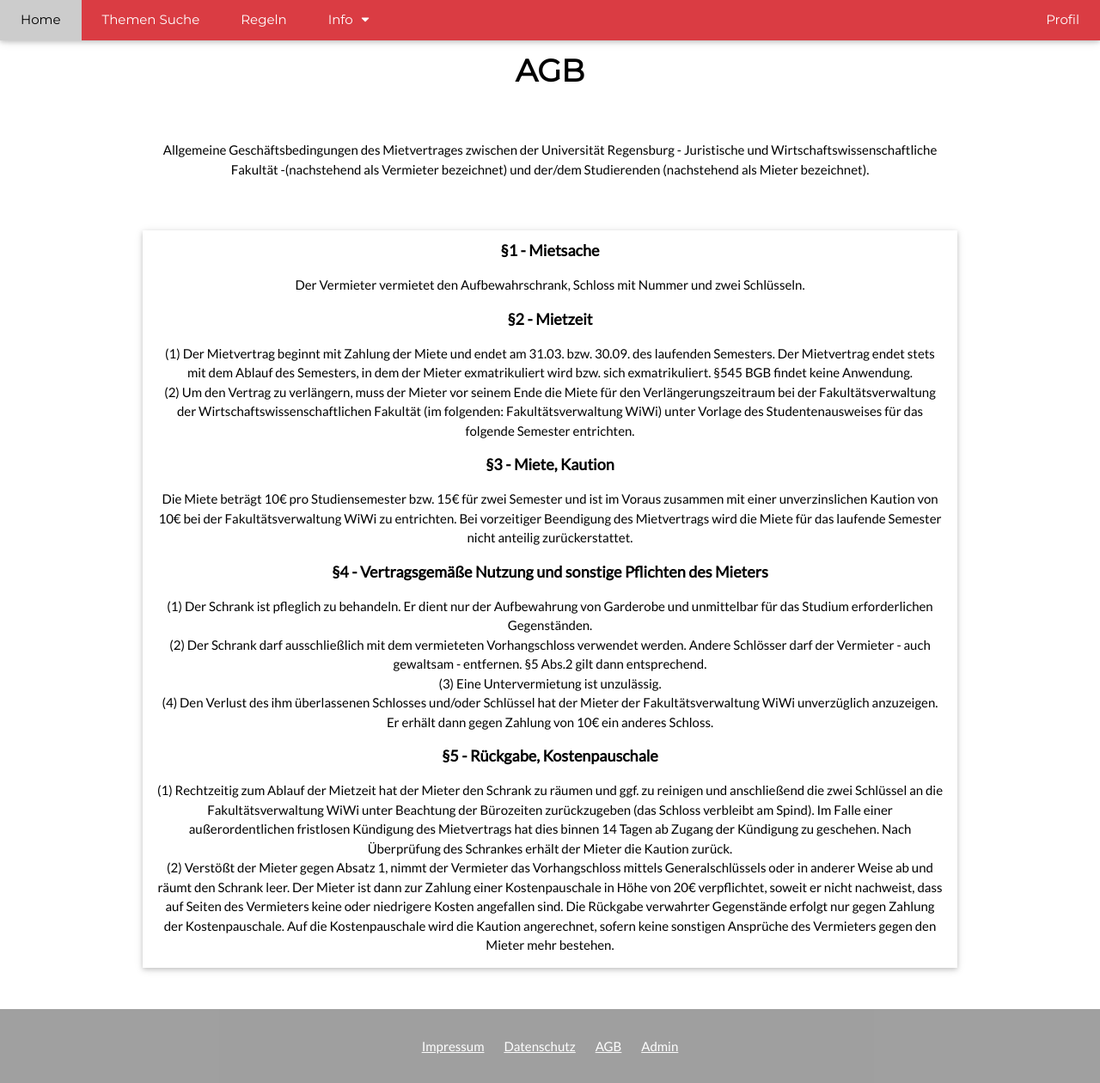
After one commit to sabrinaascha/seminarvergabetool, a Flask app: page /info/agb in a window 1280 px wide. The commit adds this page. Shown: the whole page at 86% size. Run offline with Flask 3, Linux system fonts and the light colour scheme.

Commit message:
Creatig templates

```diff
--- a/app/__init__.py
+++ b/app/__init__.py
@@ -1,5 +1,6 @@
 from flask import Flask, render_template
 from flask_sqlalchemy import SQLAlchemy
+from app.models import db
 from urllib.parse import quote_plus
 
 app = Flask(__name__)
@@ -27,5 +28,7 @@ app.config["SQLALCHEMY_TRACK_MODIFICATIONS"] = False  # Um zusätzliche Warnunge
 
 #blueprints importieren + registrieren
 from app.views.index import bp_index
+from app.views.index import bp_info
 
 app.register_blueprint(bp_index, url_prefix="")
+app.register_blueprint(bp_info, url_prefix="/info")
--- a/app/templates/base.html
+++ b/app/templates/base.html
@@ -2,7 +2,7 @@
 <html lang="de">
 
 <head>
-  <title>Spindvergabe</title>
+  <title>Seminarvergabe</title>
   <meta charset="UTF-8">
   <meta name="viewport" content="width=device-width, initial-scale=1">
   <link rel="stylesheet" href="{{ url_for('static', filename='styles/w3.css') }}">
@@ -45,8 +45,8 @@
       <a class="w3-bar-item w3-button w3-padding-large w3-hide-medium w3-hide-large w3-right" href="javascript:void(0)"
         onclick="openNavbar()" title="Toggle Navigation Menu"><i class="fa fa-bars"></i></a>
       <a href="{{ url_for('bp_index.index')}}" class="w3-bar-item w3-button w3-padding-large">Home</a>
-      <a href="{{ url_for('bp_mieten.mieten')}}" class="w3-bar-item w3-button w3-padding-large w3-hide-small">Themen Suche</a>
-      <a href="{{ url_for('bp_preise.preise')}}" class="w3-bar-item w3-button w3-padding-large w3-hide-small">Regeln</a>
+      <a href="{{ url_for('bp_index.index')}}" class="w3-bar-item w3-button w3-padding-large w3-hide-small">Themen Suche</a>
+      <a href="{{ url_for('bp_index.index')}}" class="w3-bar-item w3-button w3-padding-large w3-hide-small">Regeln</a>
         <div class="w3-dropdown-hover w3-hide-small">
         <button class="w3-padding-large w3-button" title="Info">Info<i class="fa fa-caret-down"
             style="padding-left: 10px;"></i></button>
@@ -58,21 +58,21 @@
         </div>
       </div>
 
-      <a href="{{ url_for('bp_profile.profile')}}" class="w3-padding-large w3-button w3-right">Profil</a>
-      <!-- <a hidden href="{{ url_for('bp_admin.admin')}}" class="w3-padding-large w3-button w3-right" id="adminButtonDesktop">Admin</a> -->
+      <a href="{{ url_for('bp_index.index')}}" class="w3-padding-large w3-button w3-right">Profil</a>
+      <!-- <a hidden href="{{ url_for('bp_index.index')}}" class="w3-padding-large w3-button w3-right" id="adminButtonDesktop">Admin</a> -->
     </div>
   </div>
 
   <!-- Navbar on small screens (remove the onclick attribute if you want the navbar to always show on top of the content when clicking on the links) -->
   <div id="navDemo" class="w3-bar-block w3-fids-color w3-hide w3-hide-large w3-hide-medium w3-top"
     style="margin-top:46px">
-    <a href="{{ url_for('bp_mieten.mieten')}}" class="w3-bar-item w3-button w3-padding-large"
+    <a href="{{ url_for('bp_index.index')}}" class="w3-bar-item w3-button w3-padding-large"
       onclick="openNavbar()">Mieten</a>
-    <a href="{{ url_for('bp_preise.preise')}}" class="w3-bar-item w3-button w3-padding-large"
+    <a href="{{ url_for('bp_index.index')}}" class="w3-bar-item w3-button w3-padding-large"
       onclick="openNavbar()">Preise</a>
     <a href="{{ url_for('bp_info.info')}}" class="w3-bar-item w3-button w3-padding-large"
       onclick="openNavbar()">Info</a>
-    <!-- <a id="adminButtonMobile"  href="{{ url_for('bp_admin.admin')}}" class="w3-bar-item w3-button w3-padding-large w3-black"
+    <!-- <a id="adminButtonMobile"  href="{{ url_for('bp_index.index')}}" class="w3-bar-item w3-button w3-padding-large w3-black"
       onclick="openNavbar()" hidden>Admin</a> -->
   </div>
 
@@ -90,7 +90,7 @@
       <a class="own-footer" href="https://www.uni-regensburg.de/datenschutz/startseite/index.html"
         style="padding-left: 10px; padding-right: 10px;">Datenschutz</a>
       <a class="own-footer" href="{{ url_for('bp_info.agb')}}" style="padding-left: 10px; padding-right: 10px;">AGB</a>
-      <a class="own-footer" href="{{ url_for('bp_admin.admin')}}" style="padding-left: 10px; padding-right: 10px;">Admin</a>
+      <a class="own-footer" href="{{ url_for('bp_info.impressum')}}" style="padding-left: 10px; padding-right: 10px;">Admin</a>
     </div>
   </footer>
 
--- /dev/null
+++ b/app/templates/info/agb.html
@@ -0,0 +1,67 @@
+{% extends 'layout.html' %}
+
+{% block pageContent %}
+
+<!-- Header -->
+<div class="w3-container w3-center" style="padding-bottom: 32px;">
+    <h1><b>AGB</b></h1>
+</div>
+
+<!-- Information -->
+<div class="w3-container w3-white w3-center w3-padding-large">
+    Allgemeine Geschäftsbedingungen des Mietvertrages zwischen der Universität Regensburg - Juristische und
+    Wirtschaftswissenschaftliche Fakultät -(nachstehend als Vermieter bezeichnet) und der/dem Studierenden (nachstehend
+    als Mieter bezeichnet).
+</div>
+
+<!-- Note -->
+<div class="w3-container w3-center w3-padding-32">
+    <div class="w3-panel w3-card w3-center">
+        <h5><b>§1 - Mietsache</b></h5>
+        <p>
+            Der Vermieter vermietet den Aufbewahrschrank, Schloss mit Nummer und zwei Schlüsseln.
+        </p>
+        <h5><b>§2 - Mietzeit</b></h5>
+        <p>
+            (1) Der Mietvertrag beginnt mit Zahlung der Miete und endet am 31.03. bzw. 30.09. des laufenden Semesters.
+            Der Mietvertrag endet stets mit dem Ablauf des Semesters, in dem der Mieter exmatrikuliert wird bzw. sich
+            exmatrikuliert. §545 BGB findet keine Anwendung.<br>
+            (2) Um den Vertrag zu verlängern, muss der Mieter vor seinem Ende die Miete für den Verlängerungszeitraum
+            bei der Fakultätsverwaltung der Wirtschaftswissenschaftlichen Fakultät (im folgenden: Fakultätsverwaltung
+            WiWi) unter Vorlage des Studentenausweises für das folgende Semester entrichten.
+        </p>
+        <h5><b>§3 - Miete, Kaution</b></h5>
+        <p>
+            Die Miete beträgt 10€ pro Studiensemester bzw. 15€ für zwei Semester und ist im Voraus zusammen mit einer
+            unverzinslichen Kaution von 10€ bei der Fakultätsverwaltung WiWi zu entrichten. Bei vorzeitiger Beendigung
+            des Mietvertrags wird die Miete für das laufende Semester nicht anteilig zurückerstattet.
+        </p>
+        <h5><b>§4 - Vertragsgemäße Nutzung und sonstige Pflichten des Mieters</b></h5>
+        <p>
+            (1) Der Schrank ist pfleglich zu behandeln. Er dient nur der Aufbewahrung von Garderobe und unmittelbar für
+            das Studium erforderlichen Gegenständen.<br>
+            (2) Der Schrank darf ausschließlich mit dem vermieteten Vorhangschloss verwendet werden. Andere Schlösser
+            darf der Vermieter - auch gewaltsam - entfernen. §5 Abs.2 gilt dann entsprechend.<br>
+            (3) Eine Untervermietung ist unzulässig.<br>
+            (4) Den Verlust des ihm überlassenen Schlosses und/oder Schlüssel hat der Mieter der Fakultätsverwaltung
+            WiWi unverzüglich anzuzeigen. Er erhält dann gegen Zahlung von 10€ ein anderes Schloss.<br>
+        </p>
+        <h5><b>§5 - Rückgabe, Kostenpauschale</b></h5>
+        <p>
+            (1) Rechtzeitig zum Ablauf der Mietzeit hat der Mieter den Schrank zu räumen und ggf. zu reinigen und
+            anschließend die zwei Schlüssel an die Fakultätsverwaltung WiWi unter Beachtung der Bürozeiten zurückzugeben
+            (das Schloss verbleibt am Spind). Im Falle einer außerordentlichen fristlosen Kündigung des Mietvertrags hat
+            dies binnen 14 Tagen ab Zugang der Kündigung zu geschehen. Nach Überprüfung des Schrankes erhält der Mieter
+            die Kaution zurück.<br>
+            (2) Verstößt der Mieter gegen Absatz 1, nimmt der Vermieter das Vorhangschloss mittels Generalschlüssels
+            oder in anderer Weise ab und räumt den Schrank leer. Der Mieter ist dann zur Zahlung einer Kostenpauschale
+            in Höhe von 20€ verpflichtet, soweit er nicht nachweist, dass auf Seiten des Vermieters keine oder
+            niedrigere Kosten angefallen sind. Die Rückgabe verwahrter Gegenstände erfolgt nur gegen Zahlung der
+            Kostenpauschale. Auf die Kostenpauschale wird die Kaution angerechnet, sofern keine sonstigen Ansprüche des
+            Vermieters gegen den Mieter mehr bestehen.<br>
+        </p>
+    </div>
+</div>
+
+
+{% endblock %}
--- /dev/null
+++ b/app/templates/layout.html
@@ -0,0 +1,18 @@
+{%- extends "base.html" -%}
+
+{%- macro responsiveContentSize() -%}
+{% block pageContent %}{% endblock %}
+{%- endmacro -%}
+
+{% block body %}
+
+<!-- This makes the website responsive in terms of screen size -->
+
+<!-- Showing All -->
+<div class="w3-content w3-center">
+    {{ responsiveContentSize() }}
+</div>
+
+
+
+{% endblock %}
--- a/app/views/index.py
+++ b/app/views/index.py
@@ -1,4 +1,4 @@
-from flask import Blueprint, render_template, jsonify
+from flask import Blueprint, render_template
 
 
 # BLUEPRINT "bp_index"
@@ -7,13 +7,19 @@ bp_index = Blueprint("bp_index", __name__)
 
 @bp_index.route("/")
 def index():
-    html = Html.get_html()
-    aktuell = html.aktuell
-    headline = html.headline
-    oeffnungszeiten = html.text
-    return render_template(
-        "index/base.html",
-        aktuell=aktuell,
-        headline=headline,
-        oeffnungszeiten=oeffnungszeiten,
-    )
+    return render_template("index.html")
+
+# BLUEPRINT "bp_info"
+bp_info = Blueprint("bp_info", __name__)
+
+@bp_info.route("/")
+def info():
+    return render_template("info/info.html")
+
+@bp_info.route("/impressum")
+def impressum():
+    return render_template("info/impressum.html")
+
+@bp_info.route("/agb")
+def agb():
+    return render_template("info/agb.html")
```
Also changed, not shown: app/models.py (+42 -0 lines), app/templates/index.html (added, +76 -0 lines), app/templates/info/impressum.html (added, +32 -0 lines), app/templates/info/info.html (added, +31 -0 lines), app/templates/signup.html (deleted, +0 -10 lines), app/static/images/bsc.png (added), app/static/images/headerImage.png (added), app/static/images/mscsem.png (added), app/static/images/prasem.png (added), app/static/images/sem.png (added), app/static/images/tsem.png (added).
